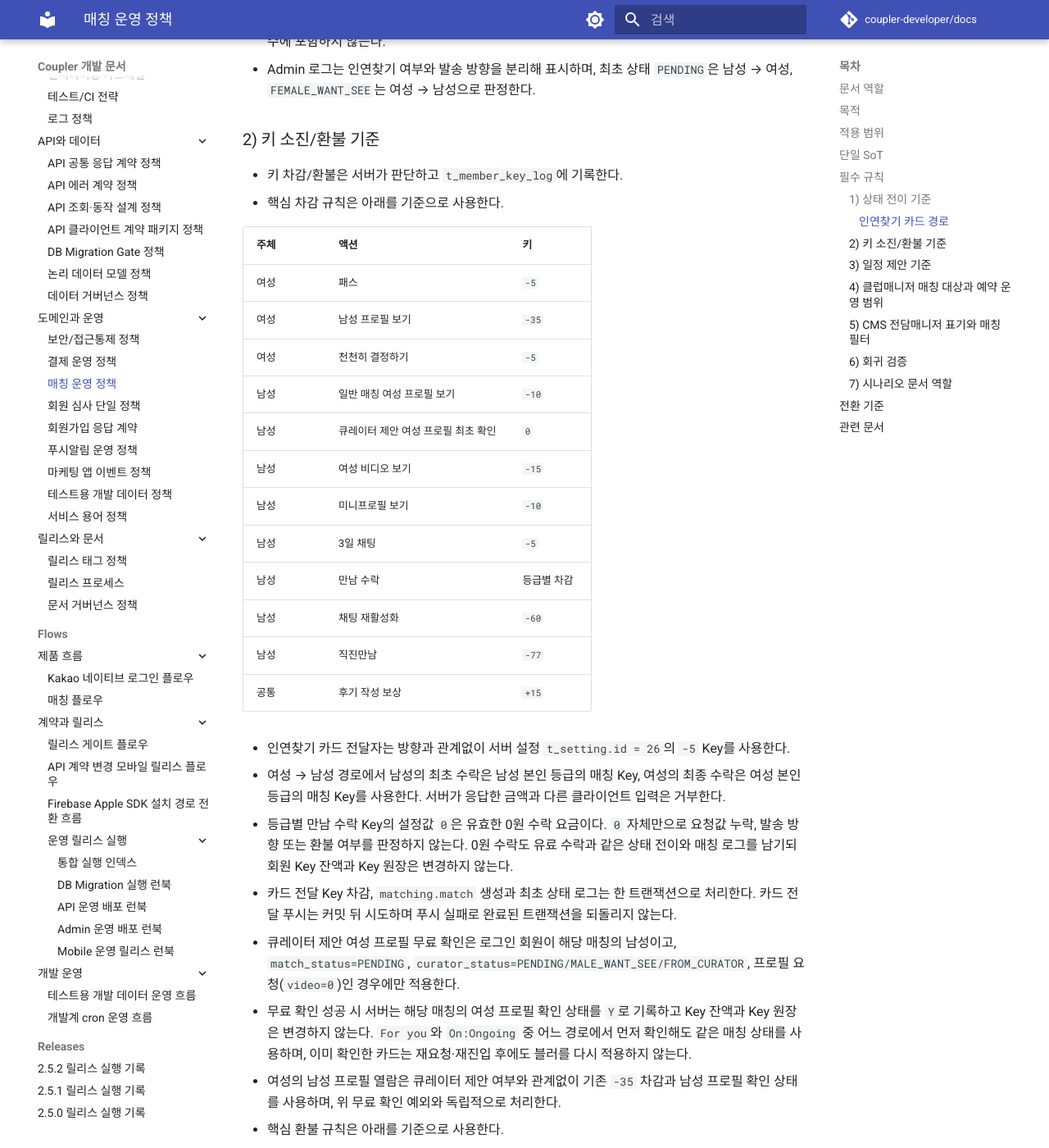
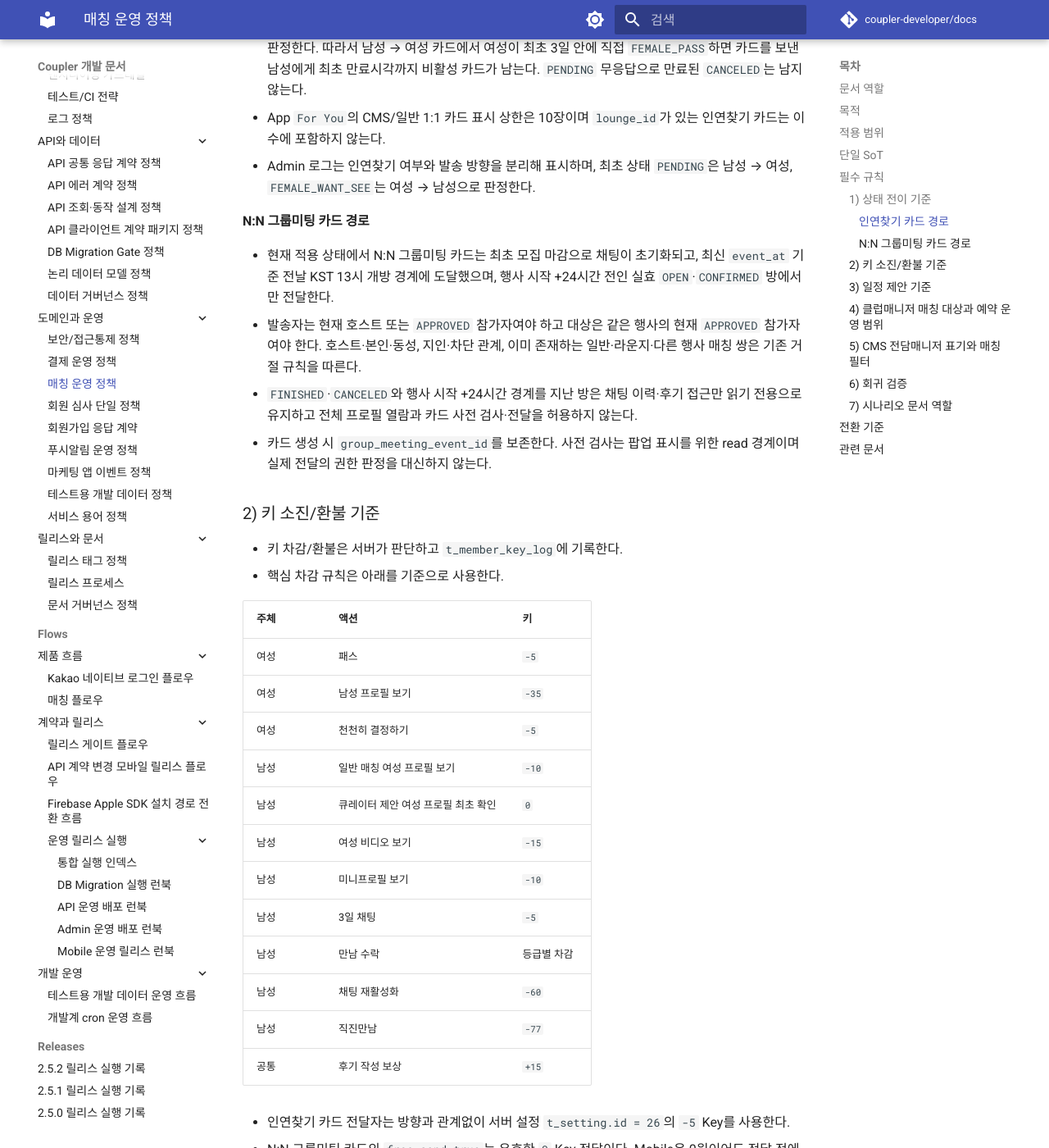
Before and after one commit to coupler-developer/docs, an MkDocs documentation site: the page built from content/policy/matching-ops-policy.md, in a window 1280 px wide and 1400 px high, scrolled down 3769 px. Shown: the whole window at 82% size. Built offline with MkDocs 1.6.1 and Material for MkDocs 9.7.7, drawn with Linux system fonts in a browser that asks for light colours; comment, search, counter and statistics services are not loaded; some of the changed text lies outside the part shown.

Commit message:
docs: 그룹미팅 프로필 접근 정책 보강 (#196)

```diff
--- a/content/policy/matching-ops-policy.md
+++ b/content/policy/matching-ops-policy.md
@@ -11,6 +11,7 @@
 
 - 매칭 상태, 키 소진/환불, 일정 제안, 사용자 시나리오의 기준 문서를 하나로 고정한다.
 - 라운지 인연찾기 게시글에서 시작한 매칭카드의 방향별 상태·Key·노출 기준을 고정한다.
+- N:N 그룹미팅 채팅에서 시작한 매칭카드의 접근 시간·참가 자격·0원 확인·transaction 경계를 고정한다.
 - 클럽매니저의 수동·자동 매칭 대상 범위를 전담·공유 배정 기준으로 고정한다.
 - 매칭 예약의 생성 계정별 운영 범위와 공통 예약 설정·cron 발송 경계를 고정한다.
 - `matching-fsm`, `matching-key-system`, `matching-schedule-algorithm`, `matching-flow`의 역할을 설명 문서로 정리한다.
@@ -18,7 +19,8 @@
 ## 적용 범위
 
 - `coupler-api`, `coupler-mobile-app`, `coupler-admin-web`
-- 매칭 상태 전이, 키 차감/환불, 일정 제안 범위 검증, 클럽매니저 매칭 대상·예약 운영 범위, 매칭 사용자 흐름
+- 매칭 상태 전이, 키 차감/환불, N:N 그룹미팅 출처 카드, 일정 제안 범위 검증,
+  클럽매니저 매칭 대상·예약 운영 범위, 매칭 사용자 흐름
 
 ## 단일 SoT
 
@@ -27,6 +29,8 @@
 - 리뷰/증빙 기준: [코드 리뷰 정책](code-review-policy.md)
 - 매칭 상태 읽기/판정 SoT: 서버의 `t_match.match_status`
 - 인연찾기 출처·방향 판정 SoT: 서버의 `t_match.lounge_id`와 최초 `t_match_log.status`
+- N:N 그룹미팅 출처·접근 판정 SoT: 서버의 `t_match.group_meeting_event_id`, 그룹미팅 행사 실효 상태,
+  채팅 개방 경계와 현재 행사 신청·채팅 principal
 - 키 정산 SoT: 서버의 `t_member_key_log`, `t_member.key`
 - 일정 제안 검증 SoT: 서버 검증 로직
 - 클럽매니저 매칭 대상 판정 SoT: 서버가 확인한 로그인 관리자, 현재 회원-매니저 배정(`CHARGE`, `SHARE`)과 소속 클럽
@@ -105,6 +109,17 @@
 - Admin 로그는 인연찾기 여부와 발송 방향을 분리해 표시하며, 최초 상태 `PENDING`은 남성 → 여성,
   `FEMALE_WANT_SEE`는 여성 → 남성으로 판정한다.
 
+#### N:N 그룹미팅 카드 경로
+
+- 현재 적용 상태에서 N:N 그룹미팅 카드는 최초 모집 마감으로 채팅이 초기화되고, 최신 `event_at` 기준 전날
+  KST 13시 개방 경계에 도달했으며, 행사 시작 +24시간 전인 실효 `OPEN`·`CONFIRMED` 방에서만 전달한다.
+- 발송자는 현재 호스트 또는 `APPROVED` 참가자여야 하고 대상은 같은 행사의 현재 `APPROVED` 참가자여야 한다.
+  호스트·본인·동성, 지인·차단 관계, 이미 존재하는 일반·라운지·다른 행사 매칭 쌍은 기존 거절 규칙을 따른다.
+- `FINISHED`·`CANCELED`와 행사 시작 +24시간 경계를 지난 방은 채팅 이력·후기 접근만 읽기 전용으로
+  유지하고 전체 프로필 열람과 카드 사전 검사·전달을 허용하지 않는다.
+- 카드 생성 시 `group_meeting_event_id`를 보존한다. 사전 검사는 팝업 표시를 위한 read 경계이며 실제 전달의
+  권한 판정을 대신하지 않는다.
+
 ### 2) 키 소진/환불 기준
 
 - 키 차감/환불은 서버가 판단하고 `t_member_key_log`에 기록한다.
@@ -126,13 +141,18 @@
 | 공통 | 후기 작성 보상 | `+15` |
 
 - 인연찾기 카드 전달자는 방향과 관계없이 서버 설정 `t_setting.id = 26`의 `-5` Key를 사용한다.
+- N:N 그룹미팅 카드의 `free_send=true`는 유효한 `0` Key 전달이다. Mobile은 0원이어도 전달 전에 명시적
+  확인 팝업을 표시하며, 확인 전·취소·dismiss에서는 전달 명령을 호출하지 않는다. 0원 성공은 매칭과 최초
+  상태 로그를 남기되 회원 Key 잔액과 Key 원장은 변경하지 않는다.
 - 여성 → 남성 경로에서 남성의 최초 수락은 남성 본인 등급의 매칭 Key, 여성의 최종 수락은 여성 본인 등급의
   매칭 Key를 사용한다. 서버가 응답한 금액과 다른 클라이언트 입력은 거부한다.
 - 등급별 만남 수락 Key의 설정값 `0`은 유효한 0원 수락 요금이다. `0` 자체만으로 요청값 누락, 발송 방향
   또는 환불 여부를 판정하지 않는다. 0원 수락도 유료 수락과 같은 상태 전이와 매칭 로그를 남기되 회원 Key
   잔액과 Key 원장은 변경하지 않는다.
-- 카드 전달 Key 차감, `matching.match` 생성과 최초 상태 로그는 한 트랜잭션으로 처리한다. 카드 전달 푸시는
-  커밋 뒤 시도하며 푸시 실패로 완료된 트랜잭션을 되돌리지 않는다.
+- 카드 전달 Key 차감, `matching.match` 생성과 최초 상태 로그는 한 트랜잭션으로 처리한다. N:N 그룹미팅
+  출처는 같은 transaction에서 행사와 발송자·대상의 신청·채팅 principal 및 요청한 대상 식별자를 잠그고
+  위 개방·실효 상태·현재 자격을 다시 확인한 뒤에만 쓰며, 하나라도 달라졌으면 Key·매칭·로그를 모두 쓰지
+  않고 rollback한다. 카드 전달 푸시는 커밋 뒤 시도하며 푸시 실패로 완료된 트랜잭션을 되돌리지 않는다.
 - 큐레이터 제안 여성 프로필 무료 확인은 로그인 회원이 해당 매칭의 남성이고, `match_status=PENDING`,
   `curator_status=PENDING/MALE_WANT_SEE/FROM_CURATOR`, 프로필 요청(`video=0`)인 경우에만 적용한다.
 - 무료 확인 성공 시 서버는 해당 매칭의 여성 프로필 확인 상태를 `Y`로 기록하고 Key 잔액과 Key 원장은
@@ -219,6 +239,10 @@
   최초 로그 기반 방향,
   CMS 카드 10장 집계 제외, 여성 → 남성 취소 상태별 조회자 비대칭 2일 잔존, 남성 → 여성 직접 패스의
   최초 만료시각까지 잔존과 환불 범위를 검증한다.
+- N:N 그룹미팅 카드 테스트는 채팅 개방과 행사 시작 +24시간의 직전·정각·직후, 행사 일시 변경,
+  승인 취소·퇴장·대상 식별자 변경 경쟁을 검증한다. 사전 검사 뒤 상태가 바뀐 경우 transaction rollback,
+  Key·매칭·로그·푸시 0건을 확인하고, 0원 팝업의 확인 전·취소·backdrop·뒤로가기·중복 확인과 재시도를
+  검증한다. 라운지 출처의 기존 Key·상태·푸시 경로는 같은 변경에서 회귀 검증한다.
 
 ### 7) 시나리오 문서 역할
 
@@ -236,6 +260,9 @@
 - 인연찾기 경로 완료 조건: 서버가 두 발송 방향의 상태·Key·출처·환불·노출 규칙을 적용하고, Mobile이
   방향별 알림을 해당 매칭 탭으로 연결하며, Admin이 최초 로그 상태로 방향을 표시하고 관련 회귀 테스트가
   함께 반영된 상태다.
+- N:N 그룹미팅 카드 경로 완료 조건: 서버의 사전 검사와 실제 쓰기 transaction이 같은 채팅 개방·실효 상태·
+  현재 principal을 판정하고, Mobile이 0원 전달에도 명시적 확인을 적용하며, 종료 이력 접근과 전체 프로필·
+  카드 동작 차단을 분리한 회귀 테스트가 함께 반영된 상태다.
 - 상세 문서 정리 완료 조건: [매칭 FSM](../architecture/matching-fsm.md), [매칭 키 시스템](../architecture/matching-key-system.md), [매칭 일정 제안 알고리즘](../architecture/matching-schedule-algorithm.md), [채팅 시스템](../architecture/chat-system.md), [매칭 플로우](../flows/cross-project/matching-flow.md)가 상태/키/환불/일정 값 또는 API 요청 field를 새 규범으로 정의하지 않고 이 문서, Swagger, 코드 경계 링크 또는 예시/시각화 역할로만 설명한다.
 - 전환 추적: 본 절의 완료 조건과 해당 변경 PR/릴리스 기록을 기준으로 추적한다. 완료 전 상세 문서의 값 표현이 이 문서와 충돌하면 이 문서를 우선한다.
 
@@ -245,4 +272,5 @@
 - [매칭 키 시스템](../architecture/matching-key-system.md)
 - [매칭 일정 제안 알고리즘](../architecture/matching-schedule-algorithm.md)
 - [매칭 플로우](../flows/cross-project/matching-flow.md)
+- [그룹미팅 시스템](../architecture/group-meeting-system.md)
 - [보안/접근통제 정책](security-access-control-policy.md)
```
Also changed, not shown: content/architecture/chat-system.md (+2 -0 lines), content/architecture/development-test-data-system.md (+3 -2 lines), content/architecture/group-meeting-system.md (+21 -5 lines), content/policy/development-test-data-policy.md (+3 -3 lines).
